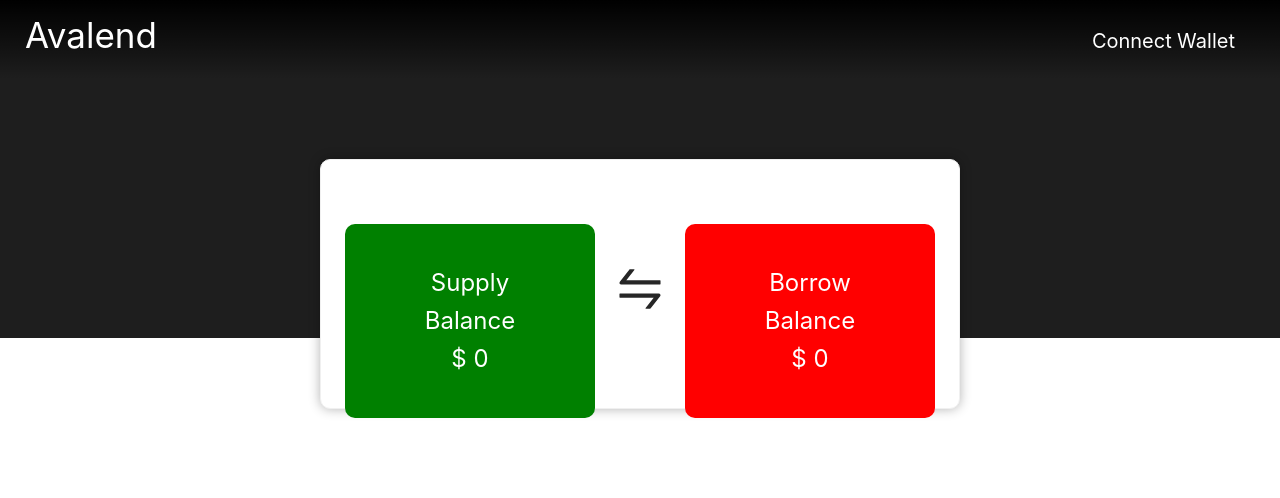
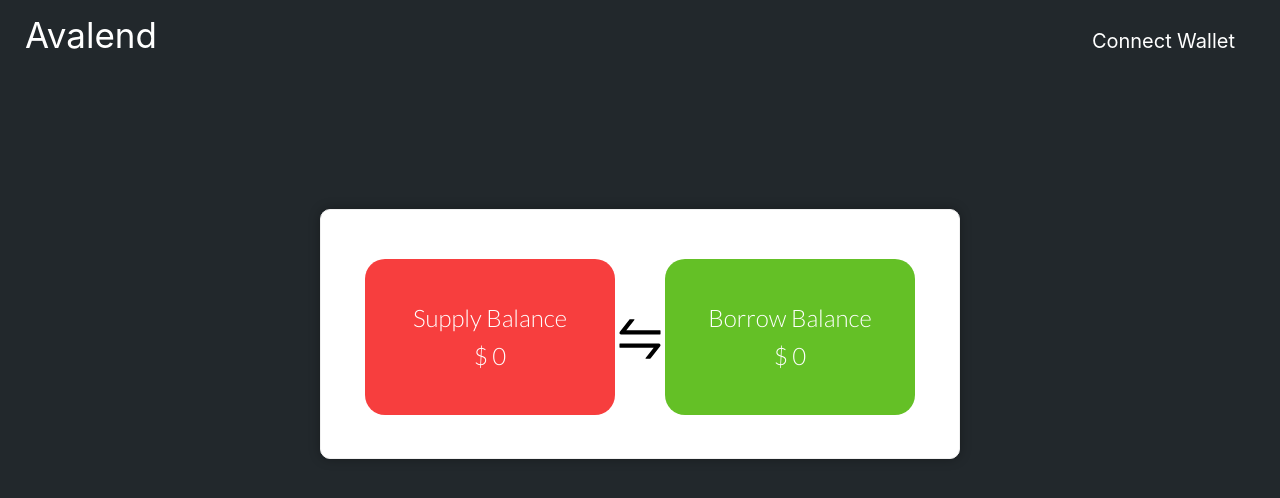
Before and after one commit to CeliktepeMurat/AvaLend, a React (Create React App) app: page / in a window 1280 px wide. Shown: the top 498 px of the page. Built offline with nearby package versions, Linux system fonts and the light colour scheme.

Commit message:
additions

```diff
--- a/src/App.css
+++ b/src/App.css
@@ -1,4 +1,4 @@
-@import url("https://fonts.googleapis.com/css2?family=Lato:wght@100;300&display=swap");
+@import url('https://fonts.googleapis.com/css2?family=Lato:wght@100;300&display=swap');
 /* NAVBAR */
 
 * {
@@ -8,11 +8,11 @@
 }
 
 body {
-  font-family: "Lato", sans-serif;
+  font-family: 'Lato', sans-serif;
   margin: 0;
 }
 .main-header {
-  background: linear-gradient(rgb(0, 0, 0), rgba(0, 0, 0, 0.882));
+  background: rgb(34, 40, 44);
   width: 100%;
   padding: 8px 16px;
 }
@@ -32,11 +32,12 @@
 
 .main-header span:hover,
 .main-header a:hover {
-  color: rgba(152, 226, 67, 0.808);
-  /* border-bottom: rgb(194, 11, 11) 1.5px solid; */
+  color: #fff;
+  border-bottom: rgb(194, 11, 11) 3px solid;
   transition: all ease-in 0.3s;
   cursor: pointer;
 }
+
 .main-nav {
   display: inline-block;
   text-align: right;
@@ -48,48 +49,6 @@
 .main nav ul li {
   display: inline-block;
 }
-
-/* .header {
-  background: linear-gradient(rgb(0, 0, 0), rgba(0, 0, 0, 0.925));
-  display: flex;
-  justify-content: space-between;
-  align-items: center;
-  padding: 0.7rem 2rem;
-  z-index: 1;
-  width: 100%;
-  opacity: 0.9;
-  margin-bottom: 1rem;
-  display: inline-block;
-}
-
-.navbar {
-
-}
-
-.navbar ul {
-  display: inline-block;
-}
-.navbar ul li {
-  list-style-type: none;
-}
-
-.navbar a {
-  color: white;
-  padding: 0.45rem;
-  margin: 0 0.25rem;
-  font-size: 20px;
-  font-family: 'Lato', sans-serif;
-  font-weight: 300;
-}
-
-.navbar a:hover {
-  border-bottom: rgb(243, 96, 96) solid 1px;
-  color: rgb(230, 230, 230);
-  transition: all ease-in 0.3s;
-}
-.navbar .welcome span {
-  margin-right: 0.6rem;
-} */
 
 .addressStyle {
   color: white;
@@ -103,15 +62,29 @@
   top: 80px;
   border-radius: 10px !important;
 }
+#supply {
+  background-color: rgb(247, 62, 62) !important;
+}
+#borrow {
+  background-color: rgba(99, 192, 37, 0.993) !important;
+}
+#supply:hover {
+  background-color: rgba(255, 4, 4, 0.938) !important;
+}
+#borrow:hover {
+  background-color: rgba(80, 177, 15, 0.993) !important;
+}
 
 .headerInfo {
   text-align: center;
   padding: 40px;
-  margin-top: 40px;
+  margin-top: 25px;
   background-color: black;
+  font-family: 'Lato', sans-serif;
+  font-weight: 300;
   color: white;
   font-size: 24px;
-  border-radius: 10px;
+  border-radius: 20px;
   width: 250px;
 }
 
@@ -119,4 +92,5 @@
   height: 50px !important;
   width: 50px !important;
   margin-top: 80px;
+  color: rgb(0, 0, 0);
 }
--- a/src/components/layout/Header.js
+++ b/src/components/layout/Header.js
@@ -1,15 +1,20 @@
-import { Card, Row, Col } from "antd";
-import { SwapOutlined } from "@ant-design/icons";
+import { Card, Row, Col } from 'antd';
+import { SwapOutlined } from '@ant-design/icons';
 
 const Header = () => {
   return (
-    <div className="site-statistic-demo-card">
-      <Row style={{ backgroundColor: "rgba(0, 0, 0, 0.882)" }}>
-        <Col style={{ margin: "auto" }} span={12}>
-          <Card className="headerCard">
+    <div className='site-statistic-demo-card'>
+      <Row style={{ backgroundColor: 'rgb(34, 40, 44)' }}>
+        <Col style={{ margin: '50px auto', height: '100vh' }} span={12}>
+          <Card className='headerCard'>
             <div
-              style={{ float: "left", backgroundColor: "green" }}
-              className="headerInfo"
+              style={{
+                float: 'left',
+                backgroundColor: 'green',
+                marginLeft: '20px',
+              }}
+              className='headerInfo'
+              id={'supply'}
             >
               <span>Supply Balance</span>
               <br />
@@ -19,8 +24,13 @@
             <SwapOutlined />
 
             <div
-              style={{ float: "right", backgroundColor: "red" }}
-              className="headerInfo"
+              style={{
+                float: 'right',
+                backgroundColor: 'red',
+                marginRight: '20px',
+              }}
+              className='headerInfo'
+              id={'borrow'}
             >
               <span>Borrow Balance</span>
               <br />
```
Also changed, not shown: src/config/db.json (added, +56 -0 lines), 1 other file (tests, documents, lock files or other folders).
